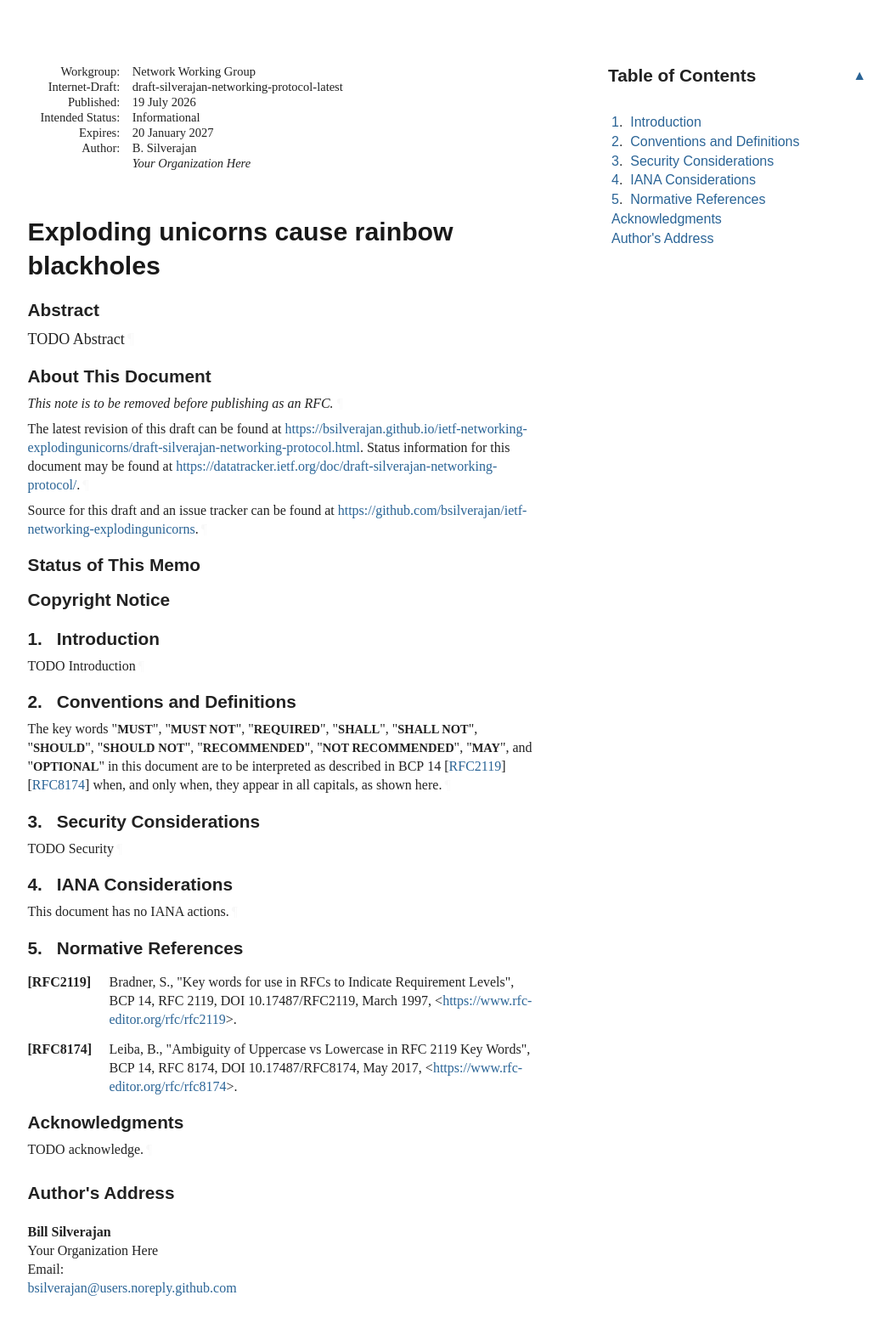
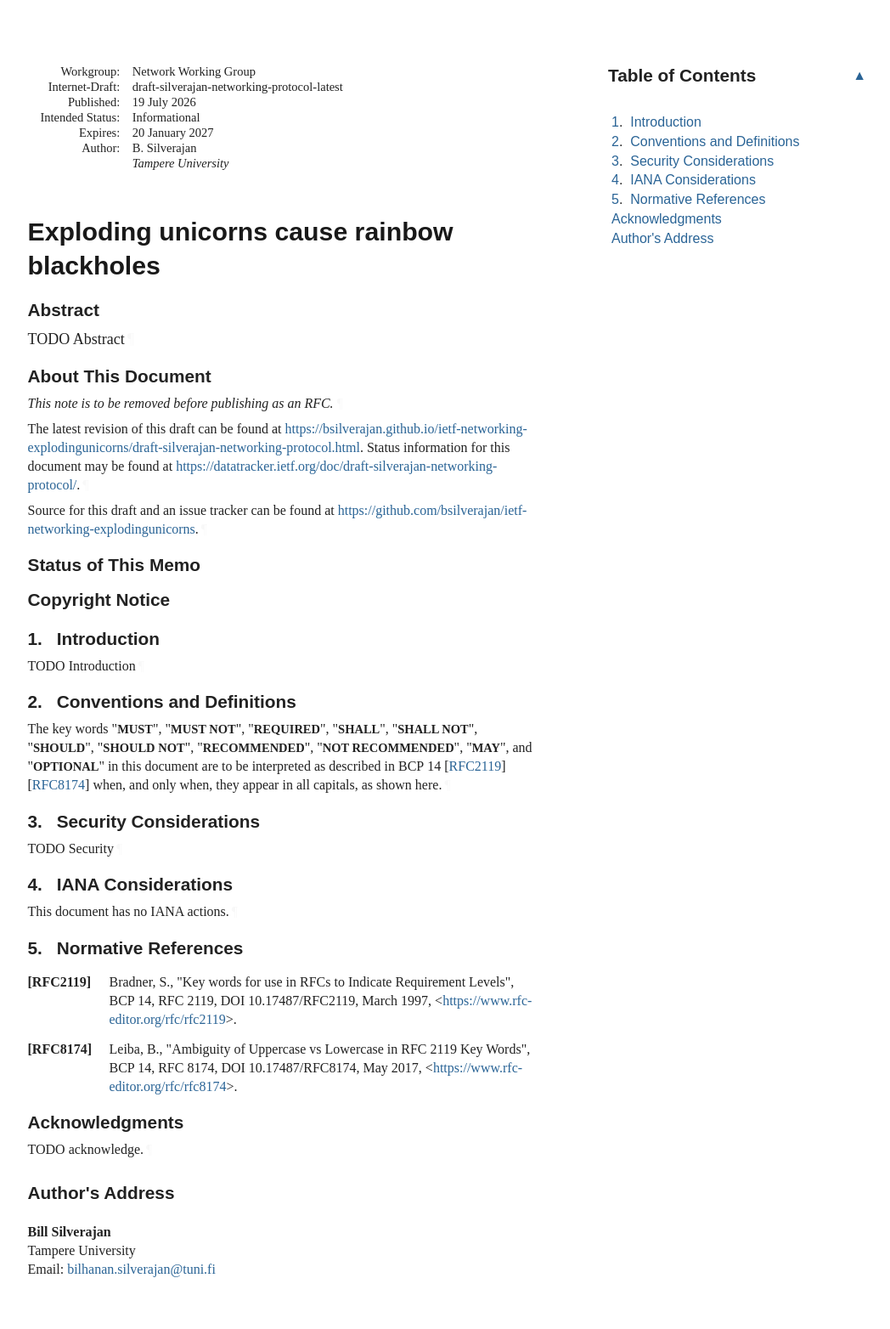
Before and after one commit to bsilverajan/ietf-networking-explodingunicorns, a plain HTML site: page draft-silverajan-networking-protocol.html in a window 1280 px wide. Shown: the whole page at 85% size, without its empty margins (92-1140 px from the left). Drawn offline with Linux system fonts and the light colour scheme; a web font is replaced by a local one.

Commit message:
Script updating gh-pages from 19a27ac. [ci skip]

```diff
--- a/draft-silverajan-networking-protocol.html
+++ b/draft-silverajan-networking-protocol.html
@@ -1073,7 +1073,7 @@ svg {
 <dd class="authors">
 <div class="author">
       <div class="author-name">B. Silverajan</div>
-<div class="org">Your Organization Here</div>
+<div class="org">Tampere University</div>
 </div>
 </dd>
 </dl>
@@ -1234,10 +1234,10 @@ appear in all capitals, as shown here.<a href="#section-2-1" class="pilcrow">¶<
       </h2>
 <address class="vcard">
         <div dir="auto" class="left"><span class="fn nameRole">Bill Silverajan</span></div>
-<div dir="auto" class="left"><span class="org">Your Organization Here</span></div>
+<div dir="auto" class="left"><span class="org">Tampere University</span></div>
 <div class="email">
 <span>Email:</span>
-<a href="mailto:bsilverajan@users.noreply.github.com" class="email">bsilverajan@users.noreply.github.com</a>
+<a href="mailto:bilhanan.silverajan@tuni.fi" class="email">bilhanan.silverajan@tuni.fi</a>
 </div>
 </address>
 </section>
```
Also changed, not shown: index.html (+2 -2 lines), draft-silverajan-networking-protocol.txt.
